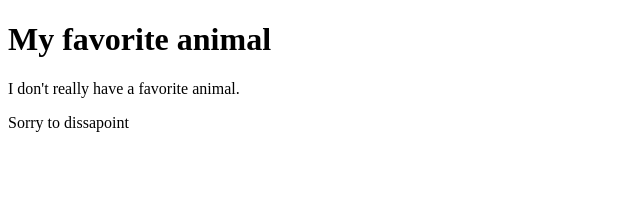
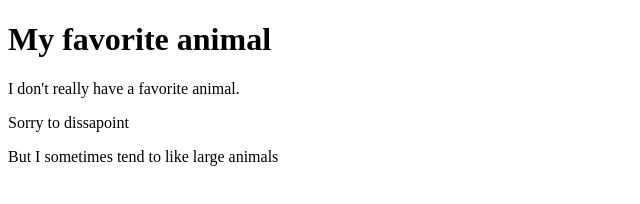
Before and after one commit to nbos17/newfangledwebpage, a plain HTML site: page index.html in a window 1280 px wide. Shown: the whole page, without its empty margins (0-640 px from the left). Drawn offline with Linux system fonts and the light colour scheme.

Commit message:
adding file

```diff
--- a/index.html
+++ b/index.html
@@ -8,5 +8,6 @@
 <h1>My favorite animal</h1>
     <p>I don't really have a favorite animal.</p>
     <p>Sorry to dissapoint</p>
+    <p>But I sometimes tend to like large animals</p>
 </body>
 </html>
```
